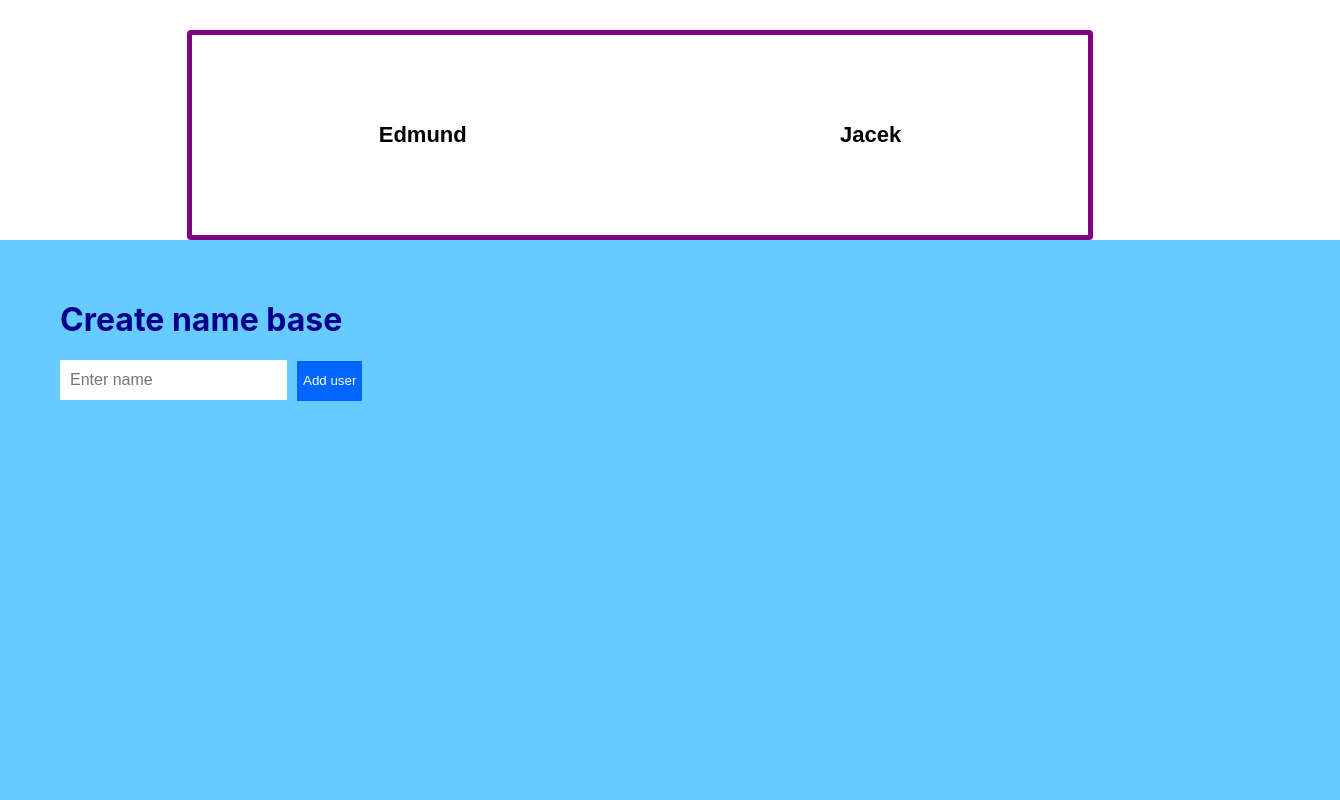
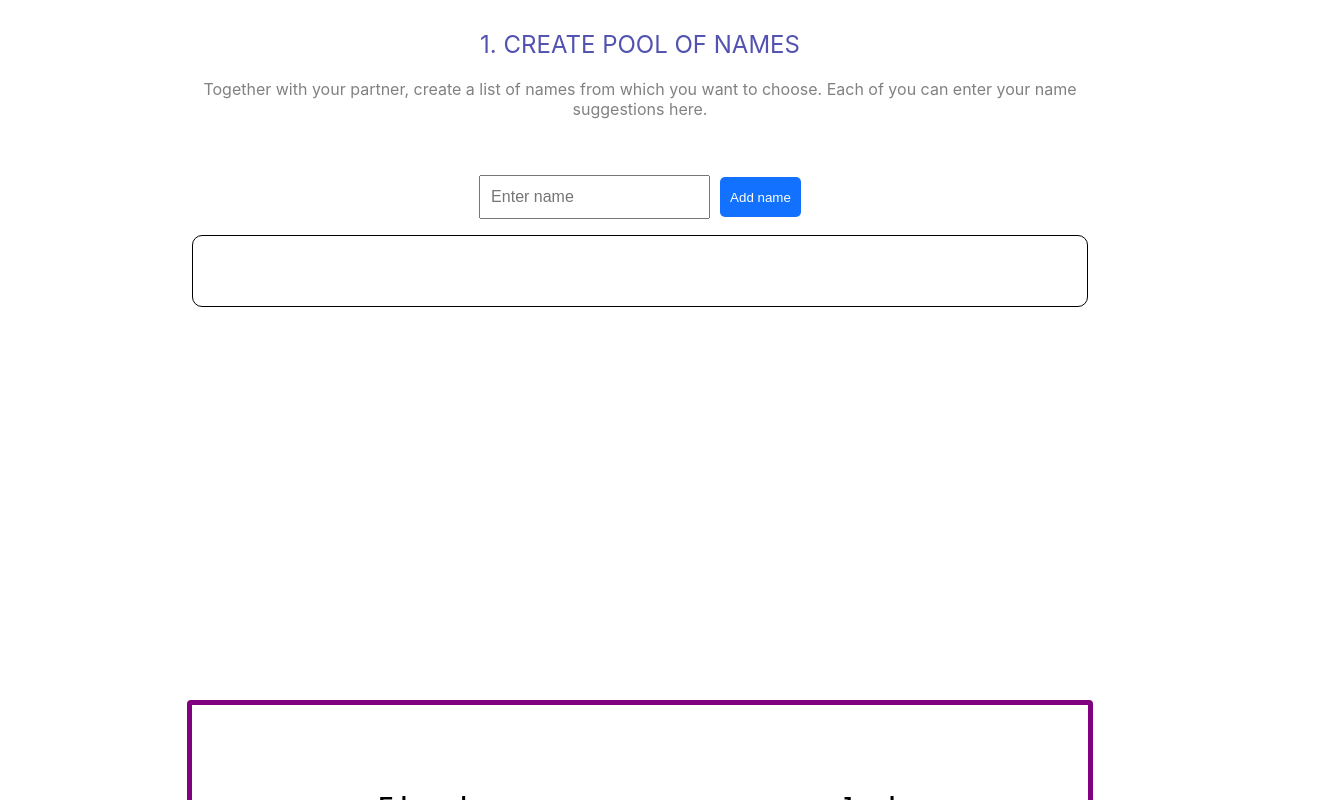
Before and after one commit to jszufa/names-app, a React (Create React App) app: page / in a window 1280 px wide. Shown: the top 800 px of the page, 1340 px wide, since content can reach past the window. Built offline with nearby package versions, Linux system fonts and the light colour scheme.

Commit message:
working on styles

```diff
--- a/src/App.js
+++ b/src/App.js
@@ -14,8 +14,8 @@ maleNamesArray.sort(function () {
 function App() {
   return (
     <div className="App">
+      <Names />
       <NamesComparerMS maleNamesArray={maleNamesArray}/>
-      <Names />
     </div>
   );
 }
--- a/src/Names.css
+++ b/src/Names.css
@@ -1,35 +1,43 @@
 .names{
-    background-color: #66ccff;
     height: 80vh;
-    width: 100%;
-    padding-top: 60px;
-    padding-left: 60px;
-    text-align: left;
+    width: 70%;
+    margin: auto;
+    margin-top: 30px;
 
 }
 
-.names h1 {
+.names h2 {
     margin-top: 0;
-    color: darkblue;
+    color: rgba(0, 0, 139, 0.678);
+    text-transform: uppercase;
+    font-weight: 400;
+}
+
+.names p {
+    color: rgb(129, 129, 129);
 }
 
 .names input {
+    margin-top: 40px;
     height: 20px;
-    border: none;
     padding: 10px;
     font-size: 1em;
+
 }
 
 .names button {
     margin-left: 10px;
     height: 40px;
-    background-color: #0066ff;
+    background-color: #0066ffec;
     color: white;
     border: none;
+    border-radius: 5px;
+    padding: 0px 10px;
     cursor: pointer;
+
 }
 
 .names button:hover {
-    background-color: #003399;
+    background-color: #003399e5;
 
 }
--- a/src/Names.js
+++ b/src/Names.js
@@ -34,11 +34,11 @@ function Names(props) {
 
     return (
         <div className='names'>
-            <h1>Create name base</h1>
+            <h2>1. Create pool of names</h2>
+            <p>Together with your partner, create a list of names from which you want to choose. Each of you can enter your name suggestions here.</p>
+            <input ref={(data) => { inputRef = data }} type="text" placeholder='Enter name' onKeyDown={(event) => { if (inputRef && event.key === 'Enter') { updateNames(inputRef.value) } }} />
 
-            <input ref={(data) => { inputRef = data }} type="text" placeholder='Enter name' />
-
-            <button onClick={() => { if (inputRef) { updateNames(inputRef.value) } }}>Add user</button>
+            <button onClick={() => { if (inputRef) { updateNames(inputRef.value) } }}>Add name</button>
 
             <NamesList names={names} removeMethod={removeName} />
         </div>
--- a/src/NamesList.css
+++ b/src/NamesList.css
@@ -1,15 +1,23 @@
 ul {
     list-style: none;
     padding-left: 0;
-    width: 250px;
+    display: flex;
+    flex-wrap: wrap;
+    border: 1px solid #000000;
+    border-radius: 10px;
+    min-height: 50px;
+    padding-top: 20px;
 
 }
 
 ul li {
     background-color: rgba(255, 255, 255, 0.5);
-    padding: 10px;
-    margin: 20px 0;
+    padding: 8px 16px;
+    margin: 0px 10px;
+    margin-bottom: 20px;
     border-radius: 5px;
+    border: 1px solid rgba(0, 0, 0, 0.5);
+    font-size: 0.9em;
 }
 
 ul li:hover {
```
